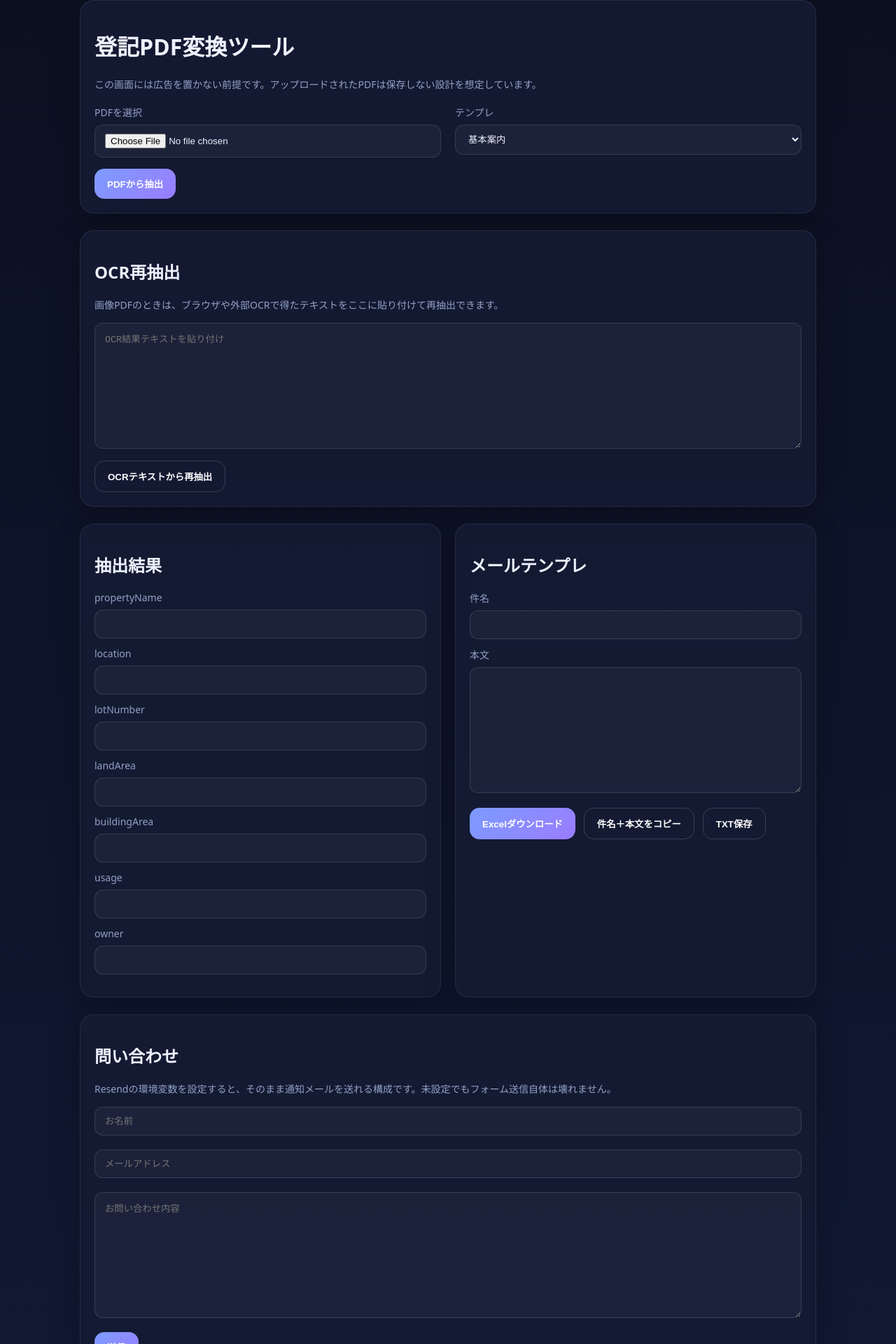
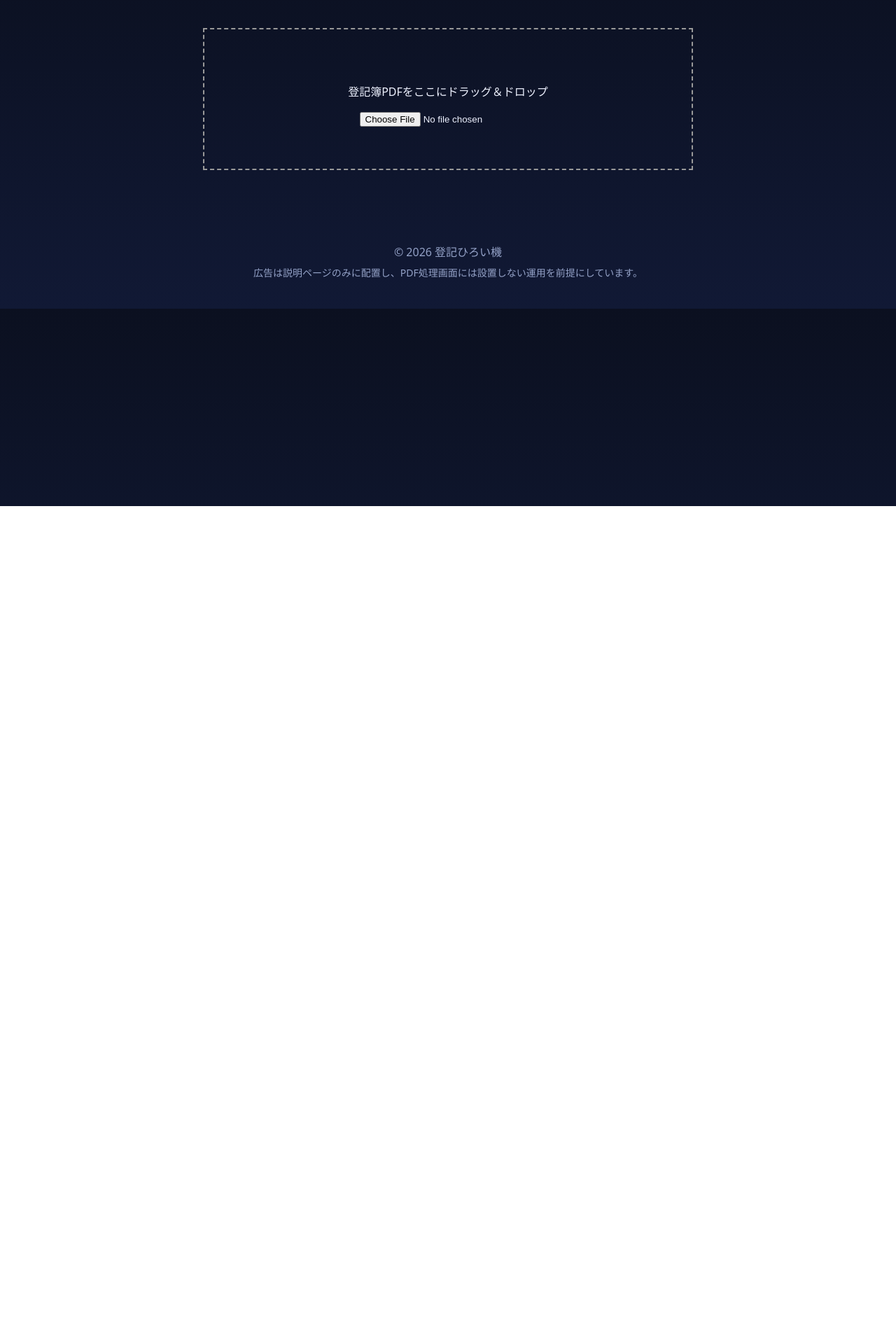
Before and after one commit to tamtamkt7-max/touki-web-app, a Next.js app: page /tool in a window 1280 px wide. Shown: the part 77-1997 px from the top of the page at 70% size. After the commit the page ends 800 px from the top, so only its background shows below. Built offline with nearby package versions, Linux system fonts and the light colour scheme.

Commit message:
Update ToolClient.tsx

```diff
--- a/components/ToolClient.tsx
+++ b/components/ToolClient.tsx
@@ -1,189 +1,103 @@
 'use client';
 
-import { useMemo, useState } from 'react';
-import { templateMap } from '@/lib/templates';
-
-type Fields = {
-  propertyName: string;
-  location: string;
-  lotNumber: string;
-  landArea: string;
-  buildingArea: string;
-  usage: string;
-  owner: string;
-  rawText: string;
-};
-
-const emptyFields: Fields = {
-  propertyName: '', location: '', lotNumber: '', landArea: '', buildingArea: '', usage: '', owner: '', rawText: ''
-};
+import { useState } from 'react';
 
 export function ToolClient() {
-  const [file, setFile] = useState<File | null>(null);
   const [loading, setLoading] = useState(false);
-  const [fields, setFields] = useState<Fields>(emptyFields);
-  const [templateKey, setTemplateKey] = useState<keyof typeof templateMap>('standard');
-  const [customSubject, setCustomSubject] = useState('');
-  const [customBody, setCustomBody] = useState('');
-  const [ocrText, setOcrText] = useState('');
-  const [notice, setNotice] = useState('');
+  const [result, setResult] = useState<any>(null);
 
-  async function submitPdf() {
-    if (!file) return;
+  const handleFile = async (file: File) => {
     setLoading(true);
-    setNotice('');
+
     const formData = new FormData();
     formData.append('file', file);
-    const res = await fetch('/api/parse', { method: 'POST', body: formData });
-    const data = await res.json();
-    setFields(data.fields ?? emptyFields);
-    setCustomSubject(data.template.subject);
-    setCustomBody(data.template.body);
-    setLoading(false);
-  }
 
-  async function rerunWithOcr() {
-    setLoading(true);
-    setNotice('');
     const res = await fetch('/api/parse', {
       method: 'POST',
-      headers: { 'Content-Type': 'application/json' },
-      body: JSON.stringify({ ocrText, templateKey })
+      body: formData,
     });
+
     const data = await res.json();
-    setFields(data.fields ?? emptyFields);
-    setCustomSubject(data.template.subject);
-    setCustomBody(data.template.body);
+    setResult(data);
     setLoading(false);
-  }
-
-  async function downloadExcel() {
-    const res = await fetch('/api/parse', {
-      method: 'PUT',
-      headers: { 'Content-Type': 'application/json' },
-      body: JSON.stringify({ fields, subject: customSubject, body: customBody })
-    });
-    const blob = await res.blob();
-    const url = URL.createObjectURL(blob);
-    const a = document.createElement('a');
-    a.href = url;
-    a.download = 'touki-output.xlsx';
-    a.click();
-    URL.revokeObjectURL(url);
-  }
-
-  function copyMail() {
-    navigator.clipboard.writeText(`件名: ${customSubject}\n\n${customBody}`);
-    setNotice('件名と本文をコピーしました。');
-  }
-
-  function saveTxt() {
-    const blob = new Blob([`件名: ${customSubject}\n\n${customBody}`], { type: 'text/plain;charset=utf-8' });
-    const url = URL.createObjectURL(blob);
-    const a = document.createElement('a');
-    a.href = url;
-    a.download = 'mail-template.txt';
-    a.click();
-    URL.revokeObjectURL(url);
-  }
-
-  const templateOptions = useMemo(() => Object.entries(templateMap), []);
+  };
 
   return (
-    <div className="grid" style={{ gap: 24 }}>
-      <div className="card">
-        <h1>登記PDF変換ツール</h1>
-        <p className="small">この画面には広告を置かない前提です。アップロードされたPDFは保存しない設計を想定しています。</p>
-        <div className="grid grid-2" style={{ marginTop: 18 }}>
-          <div>
-            <label className="label">PDFを選択</label>
-            <input className="input" type="file" accept="application/pdf" onChange={(e) => setFile(e.target.files?.[0] ?? null)} />
-          </div>
-          <div>
-            <label className="label">テンプレ</label>
-            <select className="select" value={templateKey} onChange={(e) => setTemplateKey(e.target.value as keyof typeof templateMap)}>
-              {templateOptions.map(([key, val]) => <option key={key} value={key}>{val.label}</option>)}
-            </select>
-          </div>
+    <div style={{ maxWidth: 700, margin: '40px auto' }}>
+      {!result && (
+        <div
+          onDrop={(e) => {
+            e.preventDefault();
+            handleFile(e.dataTransfer.files[0]);
+          }}
+          onDragOver={(e) => e.preventDefault()}
+          style={{
+            border: '2px dashed #999',
+            padding: 60,
+            textAlign: 'center',
+            cursor: 'pointer',
+          }}
+        >
+          <p>登記簿PDFをここにドラッグ＆ドロップ</p>
+          <input
+            type="file"
+            accept="application/pdf"
+            onChange={(e) => handleFile(e.target.files![0])}
+          />
         </div>
-        <div className="actions" style={{ marginTop: 16 }}>
-          <button className="btn" onClick={submitPdf} disabled={!file || loading}>{loading ? '抽出中…' : 'PDFから抽出'}</button>
+      )}
+
+      {loading && <p>解析中...</p>}
+
+      {result && (
+        <div>
+          <h2>最新所有者</h2>
+          <p>{result.fields?.owner || '不明'}</p>
+
+          <h2>面積</h2>
+          <p>{result.fields?.area || '-'}</p>
+
+          <h2>所在地</h2>
+          <p>{result.fields?.location || '-'}</p>
+
+          <h2>所有履歴</h2>
+          <ul>
+            {(result.fields?.history || []).map((h: any, i: number) => (
+              <li key={i}>{h}</li>
+            ))}
+          </ul>
+
+          <h2>テキスト</h2>
+          <textarea
+            value={result.fields?.raw || ''}
+            style={{ width: '100%', height: 200 }}
+            readOnly
+          />
+
+          <button
+            onClick={async () => {
+              const res = await fetch('/api/parse', {
+                method: 'PUT',
+                body: JSON.stringify({
+                  fields: result.fields,
+                  subject: '登記情報',
+                  body: result.template,
+                }),
+              });
+
+              const blob = await res.blob();
+              const url = URL.createObjectURL(blob);
+
+              const a = document.createElement('a');
+              a.href = url;
+              a.download = 'touki.xlsx';
+              a.click();
+            }}
+          >
+            Excelダウンロード
+          </button>
         </div>
-      </div>
-
-      <div className="card">
-        <h2>OCR再抽出</h2>
-        <p className="small">画像PDFのときは、ブラウザや外部OCRで得たテキストをここに貼り付けて再抽出できます。</p>
-        <textarea className="textarea" value={ocrText} onChange={(e) => setOcrText(e.target.value)} placeholder="OCR結果テキストを貼り付け" />
-        <div className="actions" style={{ marginTop: 12 }}>
-          <button className="btn secondary" onClick={rerunWithOcr} disabled={!ocrText || loading}>OCRテキストから再抽出</button>
-        </div>
-      </div>
-
-      <div className="grid grid-2">
-        <div className="card">
-          <h2>抽出結果</h2>
-          {(['propertyName','location','lotNumber','landArea','buildingArea','usage','owner'] as const).map((key) => (
-            <div key={key} style={{ marginBottom: 12 }}>
-              <label className="label">{key}</label>
-              <input className="input" value={fields[key]} onChange={(e) => setFields((prev) => ({ ...prev, [key]: e.target.value }))} />
-            </div>
-          ))}
-        </div>
-        <div className="card">
-          <h2>メールテンプレ</h2>
-          <div style={{ marginBottom: 12 }}>
-            <label className="label">件名</label>
-            <input className="input" value={customSubject} onChange={(e) => setCustomSubject(e.target.value)} />
-          </div>
-          <div>
-            <label className="label">本文</label>
-            <textarea className="textarea" value={customBody} onChange={(e) => setCustomBody(e.target.value)} />
-          </div>
-          <div className="actions" style={{ marginTop: 16 }}>
-            <button className="btn" onClick={downloadExcel}>Excelダウンロード</button>
-            <button className="btn secondary" onClick={copyMail}>件名＋本文をコピー</button>
-            <button className="btn secondary" onClick={saveTxt}>TXT保存</button>
-          </div>
-          {notice ? <p className="small" style={{ marginTop: 12 }}>{notice}</p> : null}
-        </div>
-      </div>
-
-      <div className="card">
-        <h2>問い合わせ</h2>
-        <p className="small">Resendの環境変数を設定すると、そのまま通知メールを送れる構成です。未設定でもフォーム送信自体は壊れません。</p>
-        <ContactForm />
-      </div>
+      )}
     </div>
   );
 }
-
-function ContactForm() {
-  const [name, setName] = useState('');
-  const [email, setEmail] = useState('');
-  const [message, setMessage] = useState('');
-  const [status, setStatus] = useState('');
-
-  async function submit() {
-    setStatus('送信中…');
-    const res = await fetch('/api/contact', {
-      method: 'POST',
-      headers: { 'Content-Type': 'application/json' },
-      body: JSON.stringify({ name, email, message })
-    });
-    const data = await res.json();
-    setStatus(data.message ?? '送信しました。');
-  }
-
-  return (
-    <div className="grid">
-      <input className="input" placeholder="お名前" value={name} onChange={(e) => setName(e.target.value)} />
-      <input className="input" placeholder="メールアドレス" value={email} onChange={(e) => setEmail(e.target.value)} />
-      <textarea className="textarea" placeholder="お問い合わせ内容" value={message} onChange={(e) => setMessage(e.target.value)} />
-      <div className="actions">
-        <button className="btn" onClick={submit}>送信</button>
-      </div>
-      <div className="small">{status}</div>
-    </div>
-  );
-}
```
